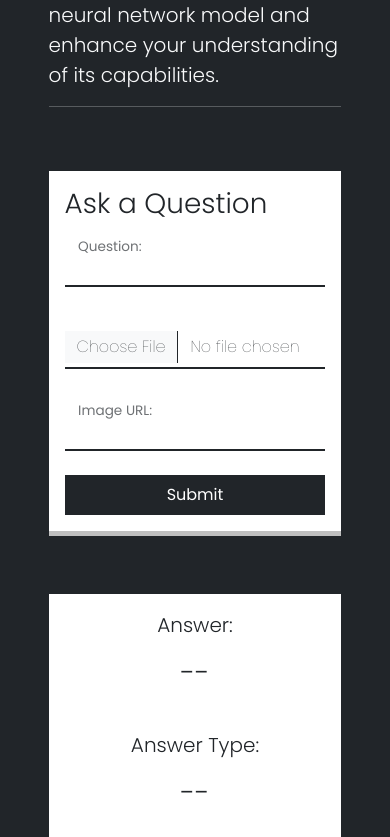
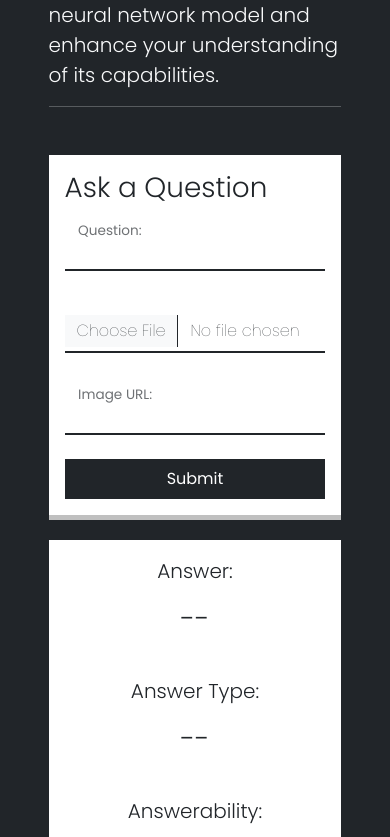
Before and after one commit to MohammadHelaly/neural-visions, a React (Create React App) app in the folder client/: page / in a window 390 px wide. Shown: the part 1107-1944 px from the top of the page. Built offline with nearby package versions, Linux system fonts and the light colour scheme.

Commit message:
Update styling

```diff
--- a/client/src/components/VQnASection/VQnAForm.js
+++ b/client/src/components/VQnASection/VQnAForm.js
@@ -90,8 +90,8 @@ const VQnAForm = () => {
 	};
 
 	return (
-		<div className={styles["vqna"]}>
-			<div ref={formRef1} className={`${styles["vqna-form"]} mt-5`}>
+		<div className={`${styles["vqna"]} mt-5`}>
+			<div ref={formRef1} className={styles["vqna-form"]}>
 				<div className={`card ${styles["form-card"]}`}>
 					<div className={`card-body ${styles["form-content"]}`}>
 						<h1 className="card-title text-dark display-6">
@@ -167,7 +167,7 @@ const VQnAForm = () => {
 					</div>
 				</div>
 			</div>
-			<div ref={formRef2} className={`${styles["vqna-form"]} mt-5`}>
+			<div ref={formRef2} className={styles["vqna-form"]}>
 				<div className={`card ${styles["form-card"]}`}>
 					<div className="card-body text-center">
 						<div ref={resultsRef} className={styles["results"]}>
--- a/client/src/components/VQnASection/VQnAForm.module.css
+++ b/client/src/components/VQnASection/VQnAForm.module.css
@@ -120,7 +120,5 @@
 		display: grid;
 		grid-template-rows: repeat(2, 1fr);
 		grid-template-columns: 1fr;
-		margin-bottom: 25px;
-		gap: 10px;
 	}
 }
```
